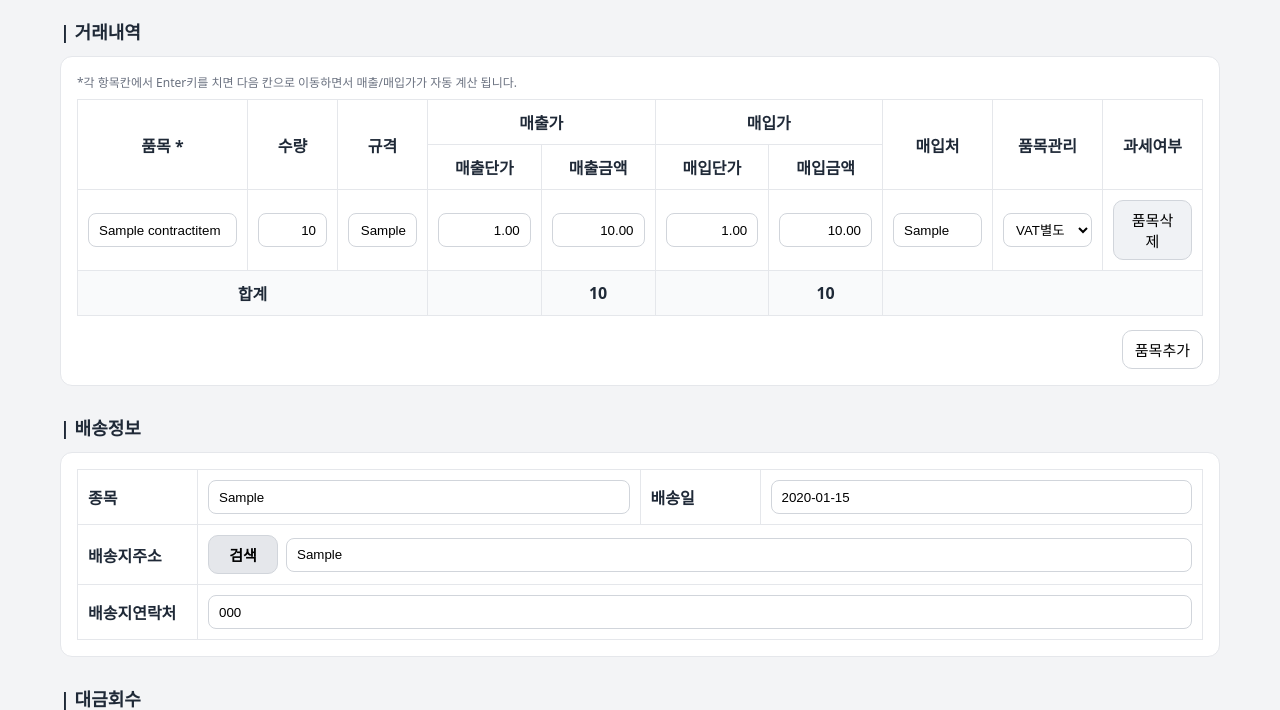
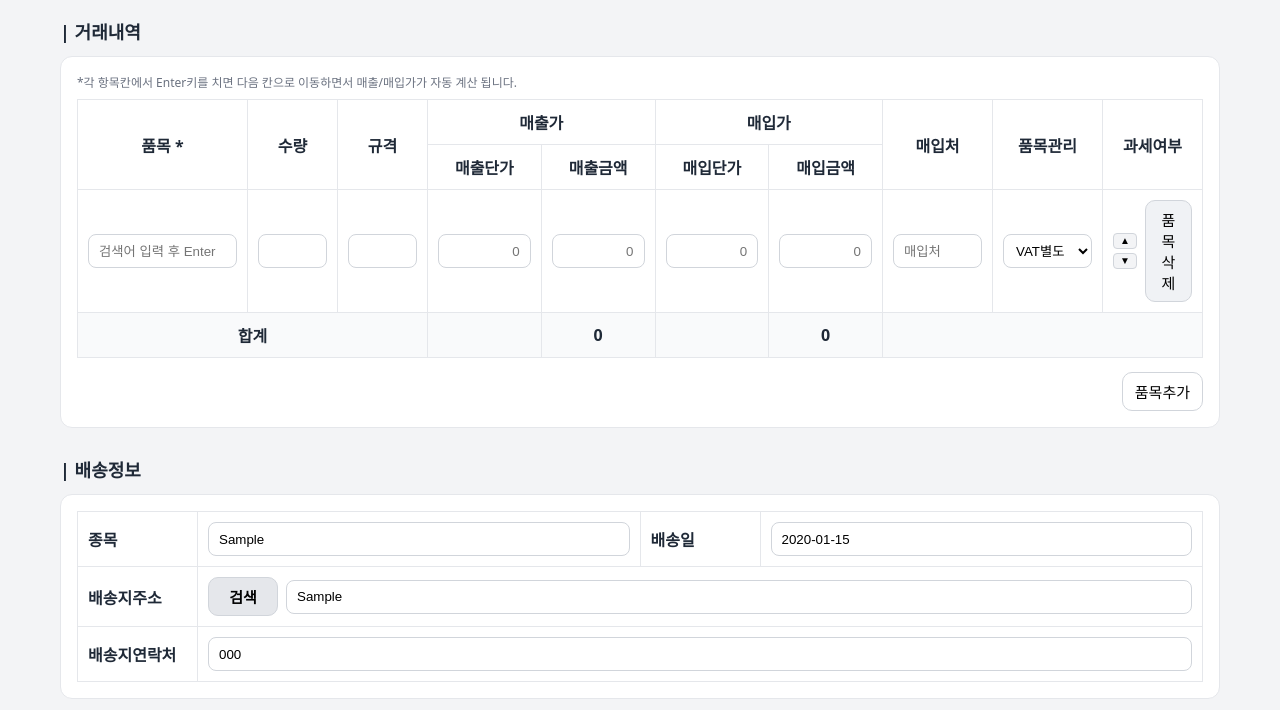
Before and after one commit to jmy051103/Expense_Management_System, a Django app: page /expenses/contracts/1/edit/ in a window 1280 px wide. Shown: the part 1105-1815 px from the top of the page. Run offline with Django 5.2, Linux system fonts and the light colour scheme; a user stored in the database is signed in; tables that the repository leaves empty hold one stand-in row (values such as "Sample post"); grey boxes marked "Sample" are stand-in pictures; some libraries are stand-ins or nearby versions.

Commit message:
changed button

```diff
--- a/expenses/urls.py
+++ b/expenses/urls.py
@@ -1,6 +1,6 @@
-# expenses/urls.py
 from django.urls import path
 from . import views
+
 
 urlpatterns = [
     path("reports/", views.report_list, name="report_list"),
@@ -8,6 +8,7 @@ urlpatterns = [
     path("reports/<int:pk>/", views.report_detail, name="report_detail"),
     path("reports/<int:pk>/edit/", views.report_edit, name="report_edit"),
     path("reports/<int:pk>/delete/", views.report_delete, name="report_delete"),
+
     path("contracts/add/", views.add_contract, name="add_contract"),
     path("contracts/list/", views.contract_list, name="contract_list"),
     path("contracts/<int:pk>/", views.contract_detail, name="contract_detail"),
--- a/templates/add_contract.html
+++ b/templates/add_contract.html
@@ -5,7 +5,7 @@
   <meta charset="utf-8" />
   <meta name="viewport" content="width=device-width,initial-scale=1" />
   <title>업무지원 시스템</title>
-  <link rel="stylesheet" href="{% static 'css/add_contract.css' %}?v=2025-09-17-22">
+  <link rel="stylesheet" href="{% static 'css/add_contract.css' %}?v=2025-09-18-11">
   <style>
     /* 거래내역 표 내부 전용(버튼 크기/배치) */
     #items-table .arrows-col{
@@ -230,16 +230,14 @@
                 {% if is_edit %}
                   {% for it in contract.items.all %}
                     <tr data-row>
-                      <td><input class="inp" name="item_name[]" value="{{ it.name }}" required></td>
-                      <td><input class="inp right" name="qty[]" value="{{ it.qty|default_if_none:'' }}" inputmode="numeric"></td>
-
-                      <td class="center"><input class="inp right" name="spec[]" value="{{ it.spec }}"></td>
-
-                      <td class="hide-sm"><input class="inp right" name="sell_unit[]" value="{{ it.sell_unit|default_if_none:'' }}" inputmode="decimal"></td>
-                      <td><input class="inp right" name="sell_total[]" value="{{ it.sell_total|default_if_none:'' }}" inputmode="decimal"></td>
-                      <td class="hide-sm"><input class="inp right" name="buy_unit[]" value="{{ it.buy_unit|default_if_none:'' }}" inputmode="decimal"></td>
-                      <td><input class="inp right" name="buy_total[]" value="{{ it.buy_total|default_if_none:'' }}" inputmode="decimal"></td>
-                      <td><input class="inp" name="vendor[]" value="{{ it.vendor }}"></td>
+                      <td><input class="inp" name="item_name[]" placeholder="검색어 입력 후 Enter" required></td>
+                      <td><input class="inp right" name="qty[]" inputmode="numeric"></td>
+                      <td class="center"><input class="inp right" name="spec[]"></td>
+                      <td class="hide-sm"><input class="inp right" name="sell_unit[]" inputmode="decimal" placeholder="0"></td>
+                      <td><input class="inp right" name="sell_total[]" inputmode="decimal" placeholder="0"></td>
+                      <td class="hide-sm"><input class="inp right" name="buy_unit[]" inputmode="decimal" placeholder="0"></td>
+                      <td><input class="inp right" name="buy_total[]" inputmode="decimal" placeholder="0"></td>
+                      <td><input class="inp" name="vendor[]" placeholder="매입처"></td>
 
                       <td>
                         <select class="sel" name="item_vat_mode[]">
@@ -249,7 +247,13 @@
                       </td>
 
                       <td class="center">
-                        <button type="button" class="btn danger" data-remove>품목삭제</button>
+                        <div class="row-actions" style="display:flex; gap:8px; justify-content:flex-start; align-items:center;">
+                          <div class="arrows-col">
+                            <button type="button" class="mini" data-up>▲</button>
+                            <button type="button" class="mini" data-down>▼</button>
+                          </div>
+                          <button type="button" class="btn danger" data-remove>품목삭제</button>
+                        </div>
                       </td>
                     </tr>
                   {% empty %}
@@ -271,6 +275,10 @@
                       </td>
                       <td class="center">
                         <div class="row-actions" style="display:flex; gap:8px; justify-content:flex-start; align-items:center;">
+                          <div class="arrows-col">
+                            <button type="button" class="mini" data-up>▲</button>
+                            <button type="button" class="mini" data-down>▼</button>
+                          </div>
                           <button type="button" class="btn danger" data-remove>품목삭제</button>
                         </div>
                       </td>
@@ -295,6 +303,10 @@
                     </td>
                     <td class="center">
                       <div class="row-actions" style="display:flex; gap:8px; justify-content:flex-start; align-items:center;">
+                        <div class="arrows-col">
+                          <button type="button" class="mini" data-up>▲</button>
+                          <button type="button" class="mini" data-down>▼</button>
+                        </div>
                         <button type="button" class="btn danger" data-remove>품목삭제</button>
                       </div>
                     </td>
```
Also changed, not shown: media/contracts/medium/2025/09/18/contracts/medium/2025/09/18/Screenshot_2025-09-10_at_9.43.03AM_1200.jpg (added), media/contracts/orig/2025/09/18/Screenshot_2025-09-10_at_9.43.03AM.png (added), media/contracts/thumb/2025/09/18/contracts/thumb/2025/09/18/Screenshot_2025-09-10_at_9.43.03AM_240.jpg (added).
